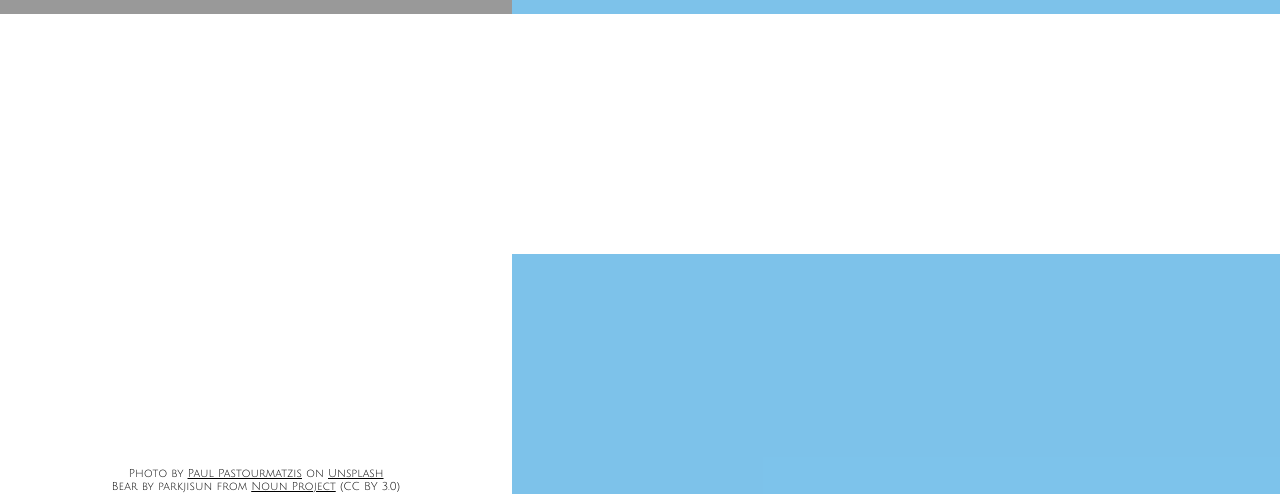
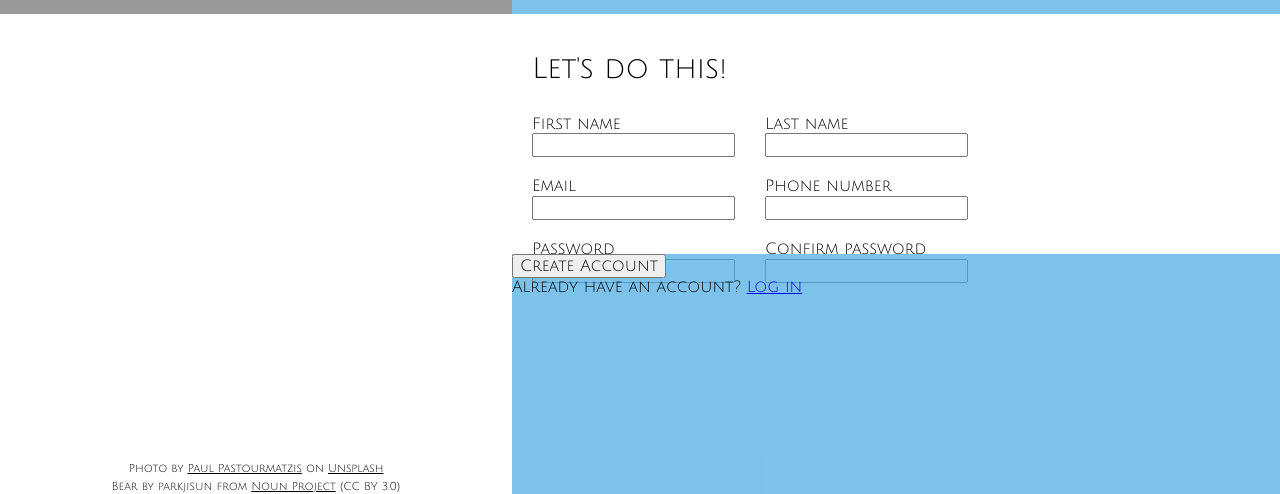
Before and after one commit to CoreyFulop/sign-up-form, a plain HTML site: page index.html in a window 1280 px wide. Shown: the part 306-800 px from the top of the page. Drawn offline with Linux system fonts and the light colour scheme.

Commit message:
Create form elements and submit button

```diff
--- a/css/styles.css
+++ b/css/styles.css
@@ -9,8 +9,6 @@ html {
 *::after {
     box-sizing: inherit;
 }
-
-@import url('https://fonts.googleapis.com/css2?family=Julius+Sans+One&display=swap');
 
 body {
     height: 100vh;
@@ -57,6 +55,7 @@ body {
     font-size: 0.7rem;
     align-items: center;
     justify-content: flex-end;
+    gap: 5px;
 }
 
 .visual-container > div:nth-child(3) a:link {
@@ -87,10 +86,31 @@ body {
 
 .test-form-container > div:nth-child(2) {
     height: 30vh;
+    padding: 10px 20px;
     background-color: rgba(255, 255, 255, 0.7);
+    display: flex;
+    flex-direction: column;
+    font-size: 1.8rem;
 }
 
 .test-form-container > div:nth-child(3) {
     background-color: rgba(70, 169, 226, 0.7);
     flex: 1;
 }
+
+form {
+    display: flex;
+    flex-direction: column;
+    gap: 20px;
+    font-size: 1rem;;
+}
+
+.form-row {
+    display: flex;
+    gap: 30px;
+}
+
+.form-row > div {
+    display: flex;
+    flex-direction: column;
+}
--- a/index.html
+++ b/index.html
@@ -34,8 +34,48 @@
                     You <em>know</em> you want to.
                 </p>
             </div>
-            <div></div>
-            <div></div>
+            <div>
+                <p>Let's do this!</p>
+                <form action="" method="get" id="service-form">
+                    <div class="form-row">
+                        <div>
+                            <label for="first-name">First name</label>
+                            <input type="text" name="first-name" required>
+                        </div>
+                        <div>
+                            <label for="last-name">Last name</label>
+                            <input type="text" name="last-name" required>
+                        </div>
+                    </div>
+                    <div class="form-row">
+                        <div>
+                            <label for="email">Email</label>
+                            <input type="email" required>
+                        </div>
+                        <div>
+                            <label for="phone-number">Phone number</label>
+                            <input type="tel">
+                        </div>
+                    </div>
+                    <div class="form-row">
+                        <div>
+                            <label for="password">Password</label>
+                            <input type="password" required>
+                            <span></span>
+                        </div>
+                        <div>
+                            <label for="confirm-password">Confirm password</label>
+                            <input type="password" required>
+                        </div>
+                    </div>
+                </form>
+            </div>
+            <div>
+                <button type="submit" form="service-form">Create Account</button>
+                <div>
+                    Already have an account? <a href="#">Log in</a>
+                </div>
+            </div>
         </section>
     </body>
 </html>
```
